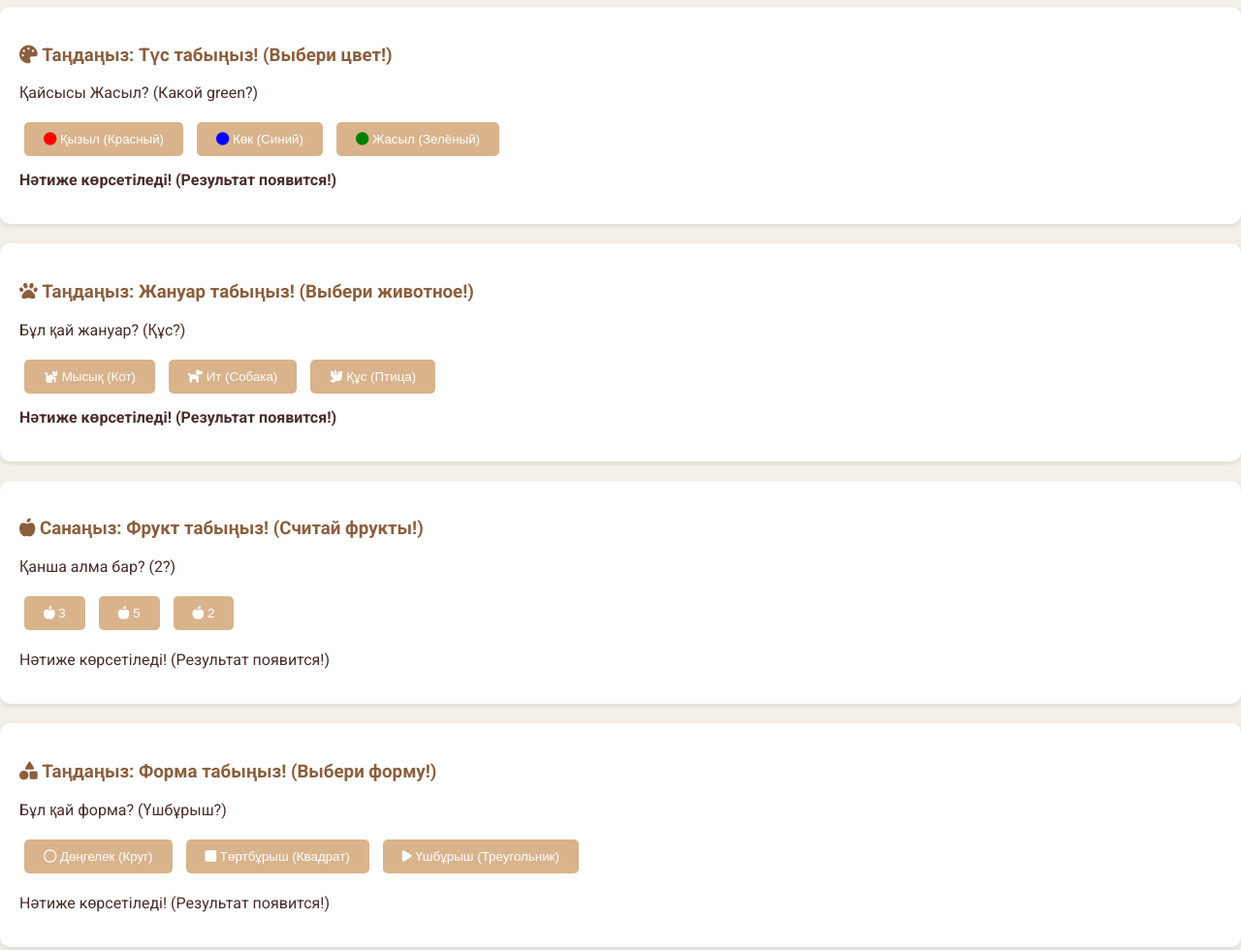
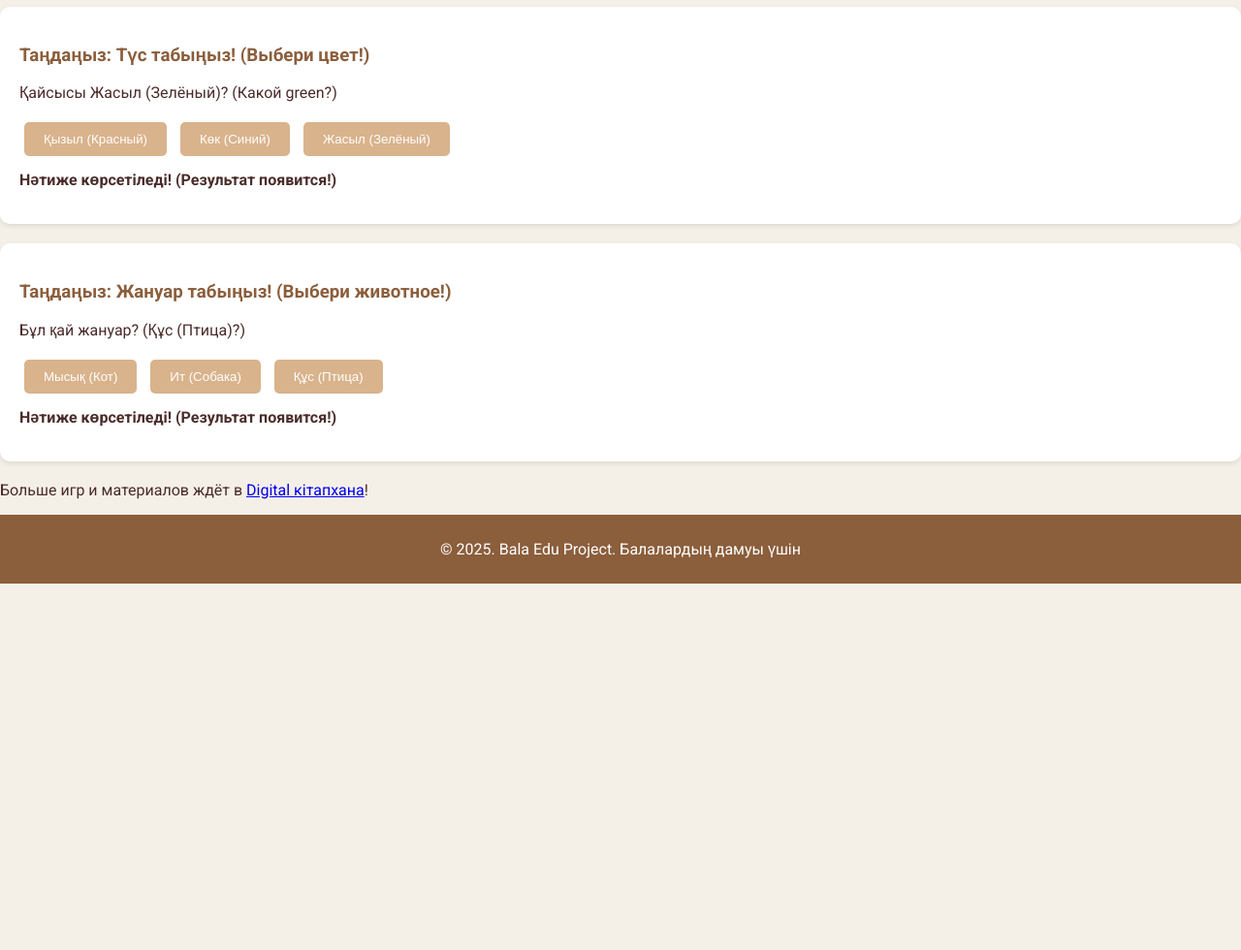
Before and after one commit to Eren2A1/Bala-Edu, a plain HTML site: page play-lab.html in a window 1280 px wide. Shown: the part 240-1220 px from the top of the page at 97% size. After the commit the page ends 842 px from the top, so only its background shows below. Drawn offline with Linux system fonts and the light colour scheme.

Commit message:
Update play-lab.html

```diff
--- a/play-lab.html
+++ b/play-lab.html
@@ -6,7 +6,6 @@
     <title>Play Lab сабақтары - Bala Edu Project</title>
     <link rel="stylesheet" href="styles.css">
     <link href="https://fonts.googleapis.com/css2?family=Roboto:wght@400;700&display=swap" rel="stylesheet">
-    <link rel="stylesheet" href="https://cdnjs.cloudflare.com/ajax/libs/font-awesome/6.0.0-beta3/css/all.min.css"> <!-- Font Awesome -->
     <!-- Google Analytics -->
     <script async src="https://www.googletagmanager.com/gtag/js?id=G-E3V8W8WQLB"></script>
     <script>
@@ -45,42 +44,22 @@
 
             <!-- Игра с цветами -->
             <div id="color-game" class="game-card">
-                <h3><i class="fas fa-palette"></i> Таңдаңыз: Түс табыңыз! (Выбери цвет!)</h3>
-                <p id="color-question">Қайсысы <span id="correct-color"></span>? (Какой <span id="correct-color-en"></span>?)</p>
-                <button onclick="checkColor('red')"><i class="fas fa-circle" style="color: red;"></i> Қызыл (Красный)</button>
-                <button onclick="checkColor('blue')"><i class="fas fa-circle" style="color: blue;"></i> Көк (Синий)</button>
-                <button onclick="checkColor('green')"><i class="fas fa-circle" style="color: green;"></i> Жасыл (Зелёный)</button>
+                <h3>Таңдаңыз: Түс табыңыз! (Выбери цвет!)</h3>
+                <p id="color-question">Қайсысы <span id="correct-color">қызыл</span>? (Какой <span id="correct-color-en">red</span>?)</p>
+                <button onclick="checkColor('red')">Қызыл (Красный)</button>
+                <button onclick="checkColor('blue')">Көк (Синий)</button>
+                <button onclick="checkColor('green')">Жасыл (Зелёный)</button>
                 <p id="color-feedback">Нәтиже көрсетіледі! (Результат появится!)</p>
             </div>
 
             <!-- Игра с животными -->
             <div id="animal-game" class="game-card">
-                <h3><i class="fas fa-paw"></i> Таңдаңыз: Жануар табыңыз! (Выбери животное!)</h3>
+                <h3>Таңдаңыз: Жануар табыңыз! (Выбери животное!)</h3>
                 <p id="animal-question">Бұл қай жануар? (Какое животное?)</p>
-                <button onclick="checkAnimal('cat')"><i class="fas fa-cat"></i> Мысық (Кот)</button>
-                <button onclick="checkAnimal('dog')"><i class="fas fa-dog"></i> Ит (Собака)</button>
-                <button onclick="checkAnimal('bird')"><i class="fas fa-dove"></i> Құс (Птица)</button>
+                <button onclick="checkAnimal('cat')">Мысық (Кот)</button>
+                <button onclick="checkAnimal('dog')">Ит (Собака)</button>
+                <button onclick="checkAnimal('bird')">Құс (Птица)</button>
                 <p id="animal-feedback">Нәтиже көрсетіледі! (Результат появится!)</p>
-            </div>
-
-            <!-- Игра с фруктами -->
-            <div id="fruit-game" class="game-card">
-                <h3><i class="fas fa-apple-alt"></i> Санаңыз: Фрукт табыңыз! (Считай фрукты!)</h3>
-                <p id="fruit-question">Қанша алма бар? (Сколько яблок?)</p>
-                <button onclick="checkFruit(3)"><i class="fas fa-apple-alt"></i> 3</button>
-                <button onclick="checkFruit(5)"><i class="fas fa-apple-alt"></i> 5</button>
-                <button onclick="checkFruit(2)"><i class="fas fa-apple-alt"></i> 2</button>
-                <p id="fruit-feedback">Нәтиже көрсетіледі! (Результат появится!)</p>
-            </div>
-
-            <!-- Игра с формами -->
-            <div id="shape-game" class="game-card">
-                <h3><i class="fas fa-shapes"></i> Таңдаңыз: Форма табыңыз! (Выбери форму!)</h3>
-                <p id="shape-question">Бұл қай форма? (Какая форма?)</p>
-                <button onclick="checkShape('circle')"><i class="far fa-circle"></i> Дөңгелек (Круг)</button>
-                <button onclick="checkShape('square')"><i class="fas fa-square"></i> Төртбұрыш (Квадрат)</button>
-                <button onclick="checkShape('triangle')"><i class="fas fa-play"></i> Үшбұрыш (Треугольник)</button>
-                <p id="shape-feedback">Нәтиже көрсетіледі! (Результат появится!)</p>
             </div>
 
             <p>Больше игр и материалов ждёт в <a href="digital-library.html">Digital кітапхана</a>!</p>
@@ -97,14 +76,12 @@
         // Переменные для игр
         let correctColor = 'red';
         let correctAnimal = 'cat';
-        let correctFruitCount = 3;
-        let correctShape = 'circle';
 
         // Функция для рандомизации цвета
         function setRandomColor() {
             const colors = ['red', 'blue', 'green'];
             correctColor = colors[Math.floor(Math.random() * colors.length)];
-            const colorNames = { 'red': 'Қызыл', 'blue': 'Көк', 'green': 'Жасыл' };
+            const colorNames = { 'red': 'Қызыл (Красный)', 'blue': 'Көк (Синий)', 'green': 'Жасыл (Зелёный)' };
             const colorNamesEn = { 'red': 'red', 'blue': 'blue', 'green': 'green' };
             document.getElementById('correct-color').textContent = colorNames[correctColor];
             document.getElementById('correct-color-en').textContent = colorNamesEn[correctColor];
@@ -127,7 +104,7 @@
         function setRandomAnimal() {
             const animals = ['cat', 'dog', 'bird'];
             correctAnimal = animals[Math.floor(Math.random() * animals.length)];
-            const animalNames = { 'cat': 'Мысық', 'dog': 'Ит', 'bird': 'Құс' };
+            const animalNames = { 'cat': 'Мысық (Кот)', 'dog': 'Ит (Собака)', 'bird': 'Құс (Птица)' };
             document.getElementById('animal-question').textContent = `Бұл қай жануар? (${animalNames[correctAnimal]}?)`;
         }
 
@@ -144,53 +121,10 @@
             setRandomAnimal();
         }
 
-        // Функция для рандомизации фруктов
-        function setRandomFruit() {
-            const fruitCounts = [2, 3, 5];
-            correctFruitCount = fruitCounts[Math.floor(Math.random() * fruitCounts.length)];
-            document.getElementById('fruit-question').textContent = `Қанша алма бар? (${correctFruitCount}?)`;
-        }
-
-        // Функция для проверки фруктов
-        function checkFruit(selected) {
-            const feedback = document.getElementById('fruit-feedback');
-            if (selected === correctFruitCount) {
-                feedback.textContent = 'Дұрыс! 🎉 Тағы да ойнайық! (Правильно! Давай ещё!)';
-                feedback.style.color = 'green';
-            } else {
-                feedback.textContent = 'Қате! Тағы тырысыңыз! (Неверно! Попробуй ещё!)';
-                feedback.style.color = 'red';
-            }
-            setRandomFruit();
-        }
-
-        // Функция для рандомизации формы
-        function setRandomShape() {
-            const shapes = ['circle', 'square', 'triangle'];
-            correctShape = shapes[Math.floor(Math.random() * shapes.length)];
-            const shapeNames = { 'circle': 'Дөңгелек', 'square': 'Төртбұрыш', 'triangle': 'Үшбұрыш' };
-            document.getElementById('shape-question').textContent = `Бұл қай форма? (${shapeNames[correctShape]}?)`;
-        }
-
-        // Функция для проверки формы
-        function checkShape(selected) {
-            const feedback = document.getElementById('shape-feedback');
-            if (selected === correctShape) {
-                feedback.textContent = 'Дұрыс! 🎉 Тағы да ойнайық! (Правильно! Давай ещё!)';
-                feedback.style.color = 'green';
-            } else {
-                feedback.textContent = 'Қате! Тағы тырысыңыз! (Неверно! Попробуй ещё!)';
-                feedback.style.color = 'red';
-            }
-            setRandomShape();
-        }
-
         // Инициализация игр при загрузке
         window.onload = function() {
             setRandomColor();
             setRandomAnimal();
-            setRandomFruit();
-            setRandomShape();
         };
 
         // Функции для переключения языка и меню
```
